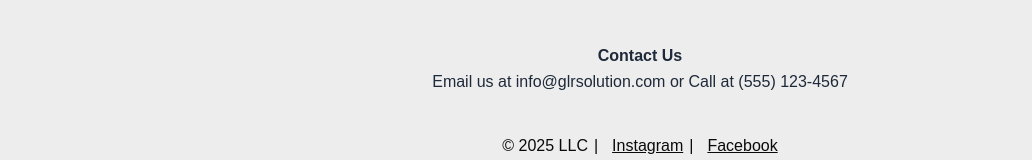
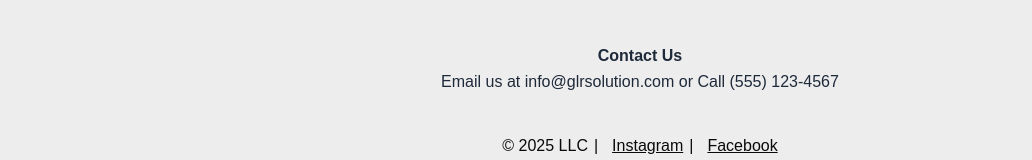
Before and after one commit to evunti/llc-app, a Next.js app: page / in a window 1280 px wide. Shown: the part 1320-1480 px from the top of the page, without its empty margins (0-1032 px from the left). Built offline with nearby package versions, Linux system fonts and the light colour scheme.

Commit message:
modified contact info

```diff
--- a/app/layout.tsx
+++ b/app/layout.tsx
@@ -40,7 +40,7 @@ export default function RootLayout({
 
           <span className="text-base text-gray-800"></span>
           <p className="text-base text-gray-800 font-medium  ">
-            Email us at info@glrsolution.com or Call at (555) 123-4567
+            Email us at info@glrsolution.com or Call (555) 123-4567
           </p>
         </div>
       </div>
```
